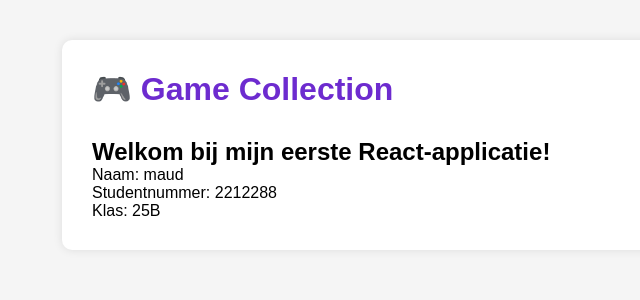
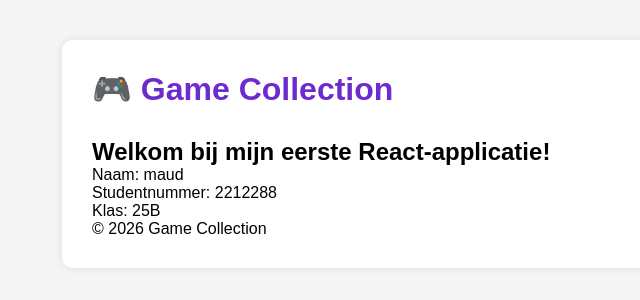
Before and after one commit to maudnieuwdorp/vite, a React (Vite) app in the folder game-collection/: page / in a window 1280 px wide. Shown: the top 300 px of the page, without its empty margins (178-818 px from the left). Built offline with nearby package versions, Linux system fonts and the light colour scheme.

Commit message:
Les 3 - Eerste componenten gemaakt

```diff
--- a/game-collection/src/App.jsx
+++ b/game-collection/src/App.jsx
@@ -1,4 +1,5 @@
 import "./App.css";
+import Footer from "./components/Footer";
 
 function App() {
   return (
@@ -11,6 +12,7 @@ function App() {
         <p>Studentnummer: 2212288</p>
         <p>Klas: 25B</p>
       </div>
+      <Footer />
     </div>
   );
 }
--- /dev/null
+++ b/game-collection/src/components/Footer.jsx
@@ -0,0 +1,19 @@
+function Footer() {
+
+
+
+
+    return (
+
+        <footer>
+
+            © 2026 Game Collection
+
+        </footer>
+
+    );
+
+}
+
+
+export default Footer;
```
Also changed, not shown: game-collection/src/components/Header.jsx (added, +11 -0 lines).
